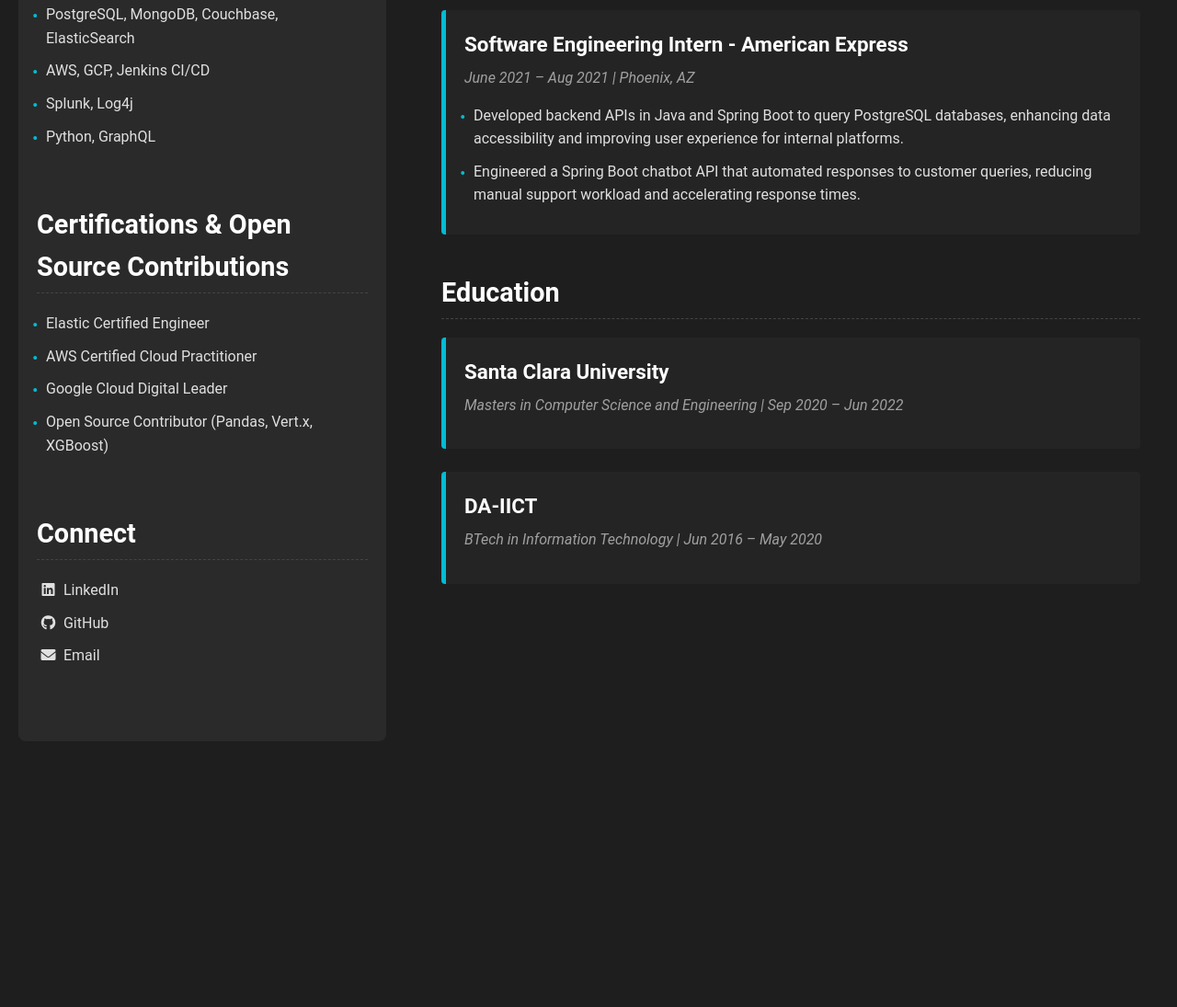
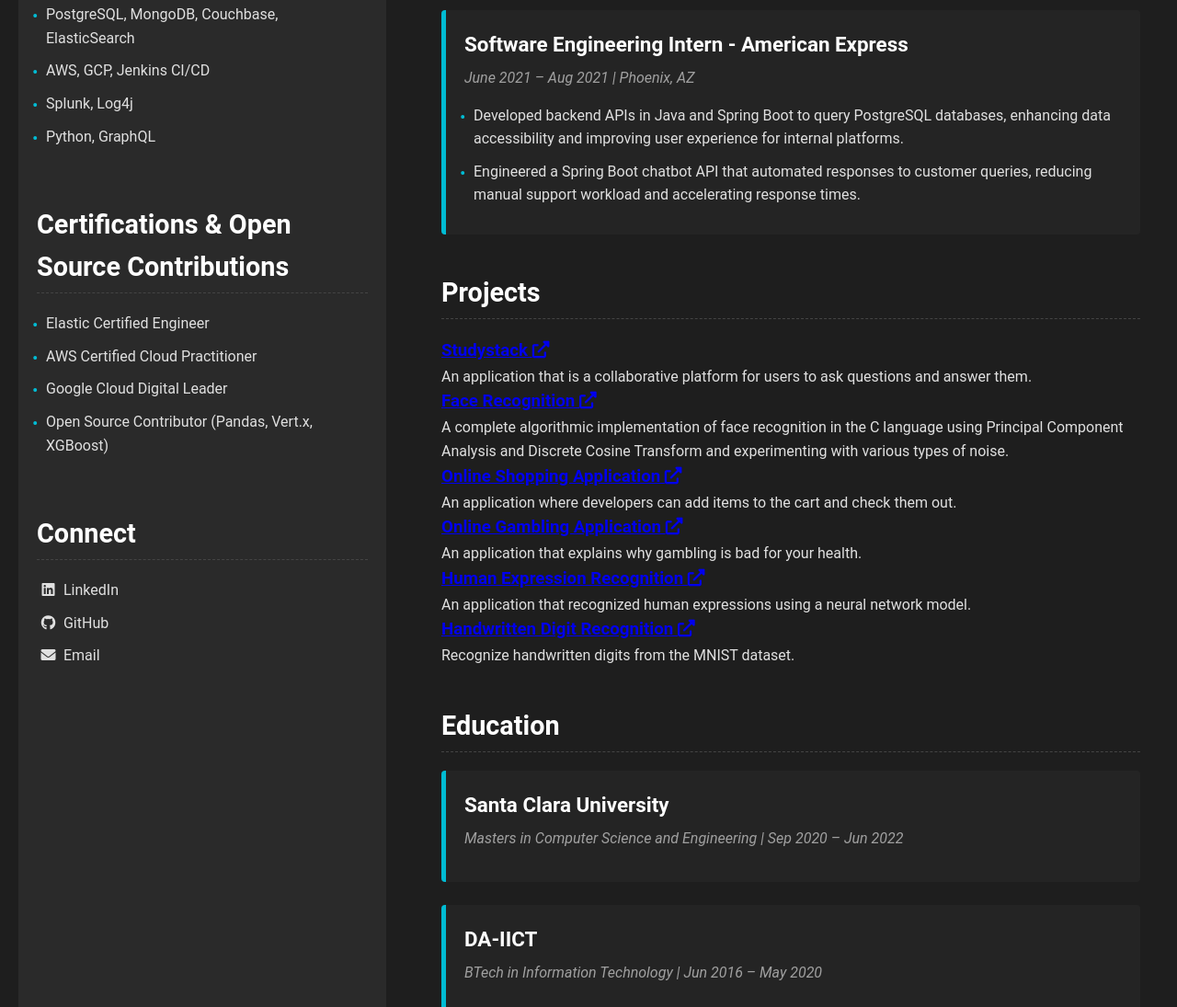
Before and after one commit to kunaljani1100/kunaljani1100.github.io, a plain HTML site: page index.html in a window 1280 px wide. Shown: the part 897-1992 px from the top of the page at 92% size. Before the commit the page ends 1743 px from the top, so only its background shows below. Drawn offline with Linux system fonts and the light colour scheme.

Commit message:
Update index.html

```diff
--- a/index.html
+++ b/index.html
@@ -97,6 +97,66 @@
                 </div>
             </section>
 
+    <section id="projects" class="content-section">
+        <h2>Projects</h2>
+
+            <div class="project-entry">
+                <h3>
+                    <a href="https://github.com/kunaljani1100/study-stack" target="_blank" class="project-link">
+                        Studystack <i class="fas fa-external-link-alt"></i>
+                    </a>
+                </h3>
+                <p>An application that is a collaborative platform for users to ask questions and answer them.</p>
+            </div>
+
+            <div class="project-entry">
+                <h3>
+                    <a href="https://github.com/kunaljani1100/face-recognition" target="_blank" class="project-link">
+                        Face Recognition <i class="fas fa-external-link-alt"></i>
+                    </a>
+                </h3>
+                <p>A complete algorithmic implementation of face recognition in the C language using Principal Component Analysis and Discrete Cosine Transform and experimenting with various types of noise.</p>
+            </div>
+
+            <div class="project-entry">
+                <h3>
+                    <a href="https://github.com/kunaljani1100/online-shopping-application" target="_blank" class="project-link">
+                        Online Shopping Application <i class="fas fa-external-link-alt"></i>
+                    </a>
+                </h3>
+                <p>An application where developers can add items to the cart and check them out.</p>
+            </div>
+
+            <div class="project-entry">
+                <h3>
+                    <a href="https://github.com/kunaljani1100/gambling-site" target="_blank" class="project-link">
+                        Online Gambling Application <i class="fas fa-external-link-alt"></i>
+                    </a>
+                </h3>
+                <p>An application that explains why gambling is bad for your health.</p>
+            </div>
+
+            <div class="project-entry">
+                <h3>
+                    <a href="https://www.kaggle.com/code/kunaljani/human-expression-recognition" target="_blank" class="project-link">
+                        Human Expression Recognition <i class="fas fa-external-link-alt"></i>
+                    </a>
+                </h3>
+                <p>An application that recognized human expressions using a neural network model.</p>
+            </div>
+
+            <div class="project-entry">
+                <h3>
+                    <a href="https://www.kaggle.com/code/kunaljani/digit-recognition-using-machine-learning" target="_blank" class="project-link">
+                        Handwritten Digit Recognition <i class="fas fa-external-link-alt"></i>
+                    </a>
+                </h3>
+                <p>Recognize handwritten digits from the MNIST dataset.</p>
+            </div>
+
+    </section>
+
+
             <section id="education" class="content-section">
                 <h2>Education</h2>
                 <div class="edu-entry">
```
